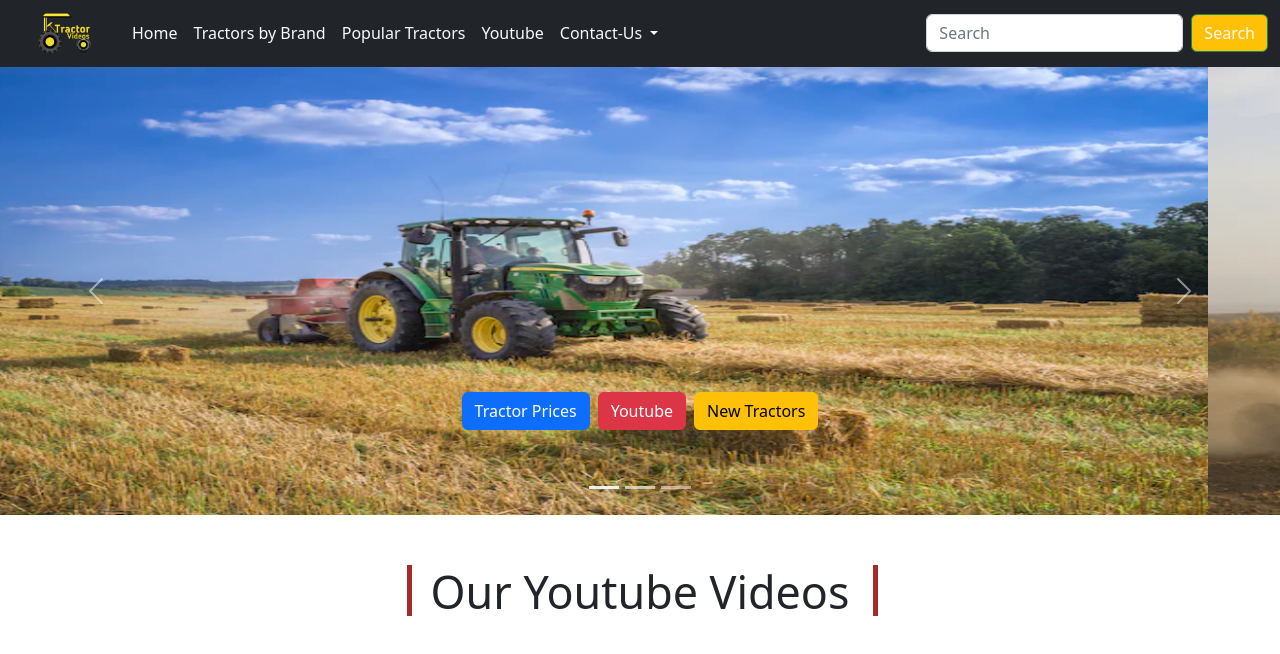
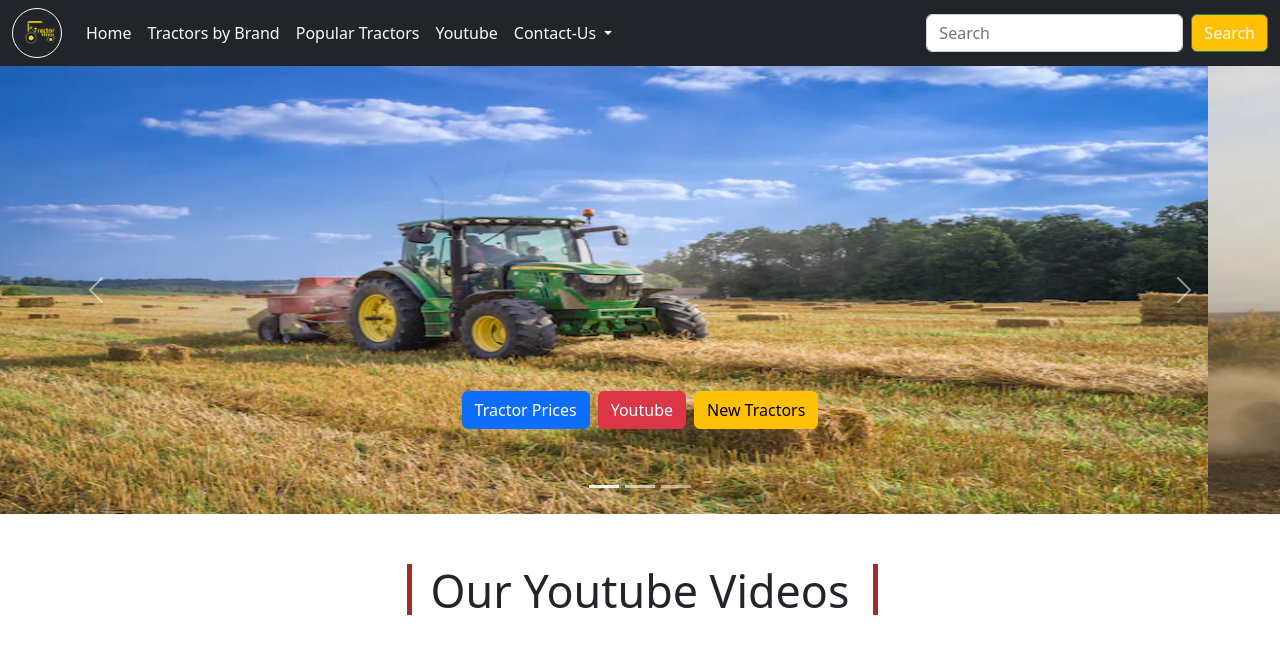
Before and after one commit to Rajkumarthakur88/tractor-k-videos-website, a plain HTML site: page index.html in a window 1280 px wide. Shown: the top 654 px of the page. Drawn offline with nearby package versions, Linux system fonts and the light colour scheme.

Commit message:
nav bar logo border added

```diff
--- a/index.html
+++ b/index.html
@@ -18,8 +18,9 @@
 
      <nav class="navbar navbar-expand-lg bg-dark">
           <div class="container-fluid">
-               <a class="navbar-brand" href="#"><img src="./assets/tractor-new-logo.png" style="width: 6rem ;"
-                         alt=""></a>
+               <a class="navbar-brand navbar-logo" href="./index.html">
+                    <img src="./assets/tractor-new-logo.png" style="width: 3.5rem ;" alt="">
+               </a>
                <button class="navbar-toggler" type="button" data-bs-toggle="collapse"
                     data-bs-target="#navbarSupportedContent" aria-controls="navbarSupportedContent"
                     aria-expanded="false" aria-label="Toggle navigation">
--- a/style.css
+++ b/style.css
@@ -3,6 +3,16 @@
      padding: 0;
      box-sizing: border-box;
 } */
+.navbar-logo{
+     width: 50px;
+     height: 50px;
+     background:transparent;
+     border-radius: 50%;
+     border: 1px solid white;
+     display: flex;
+     align-items: center;
+     justify-content: center;
+}
  .carousel-item{
      width: 100%;
      height: 35vw;
```
